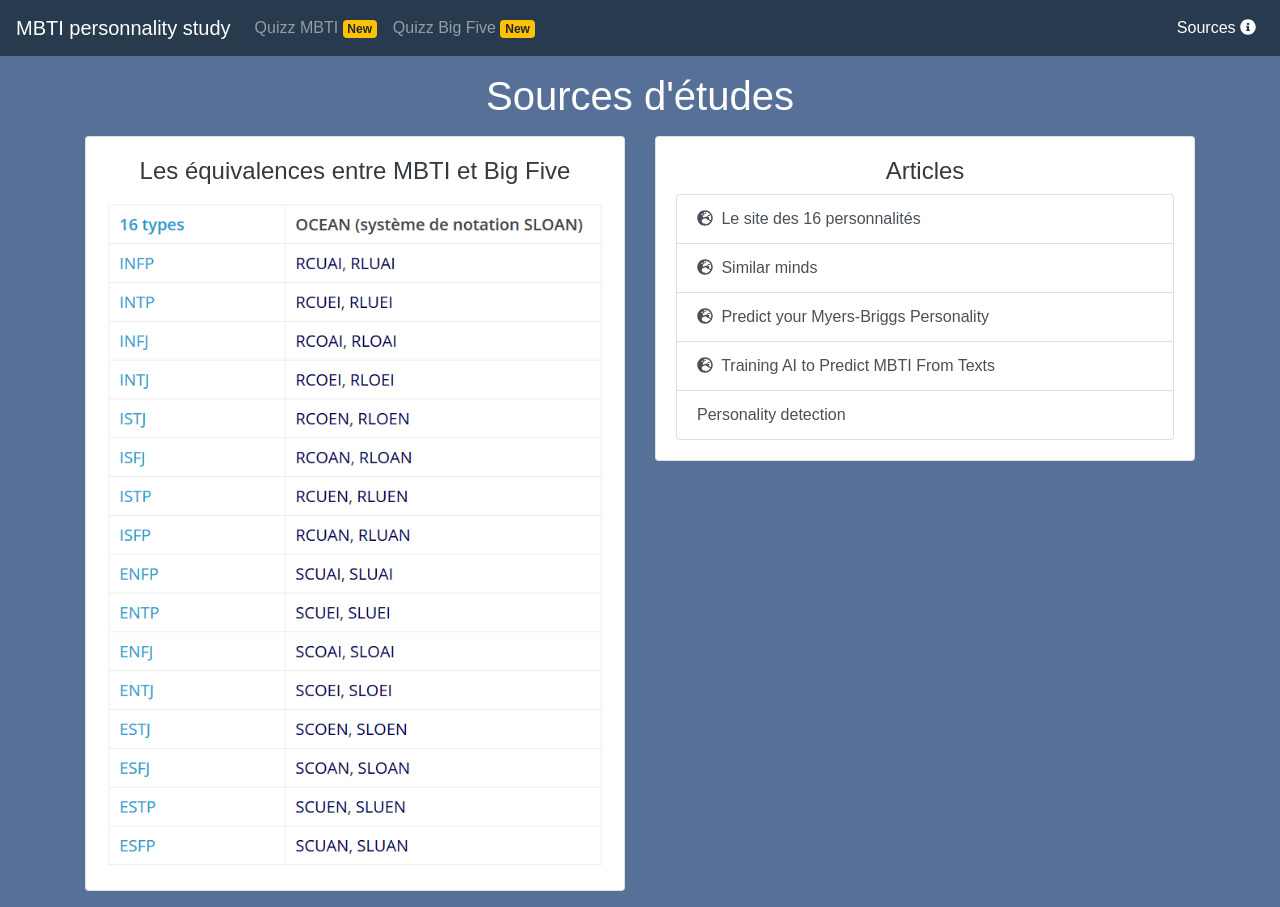
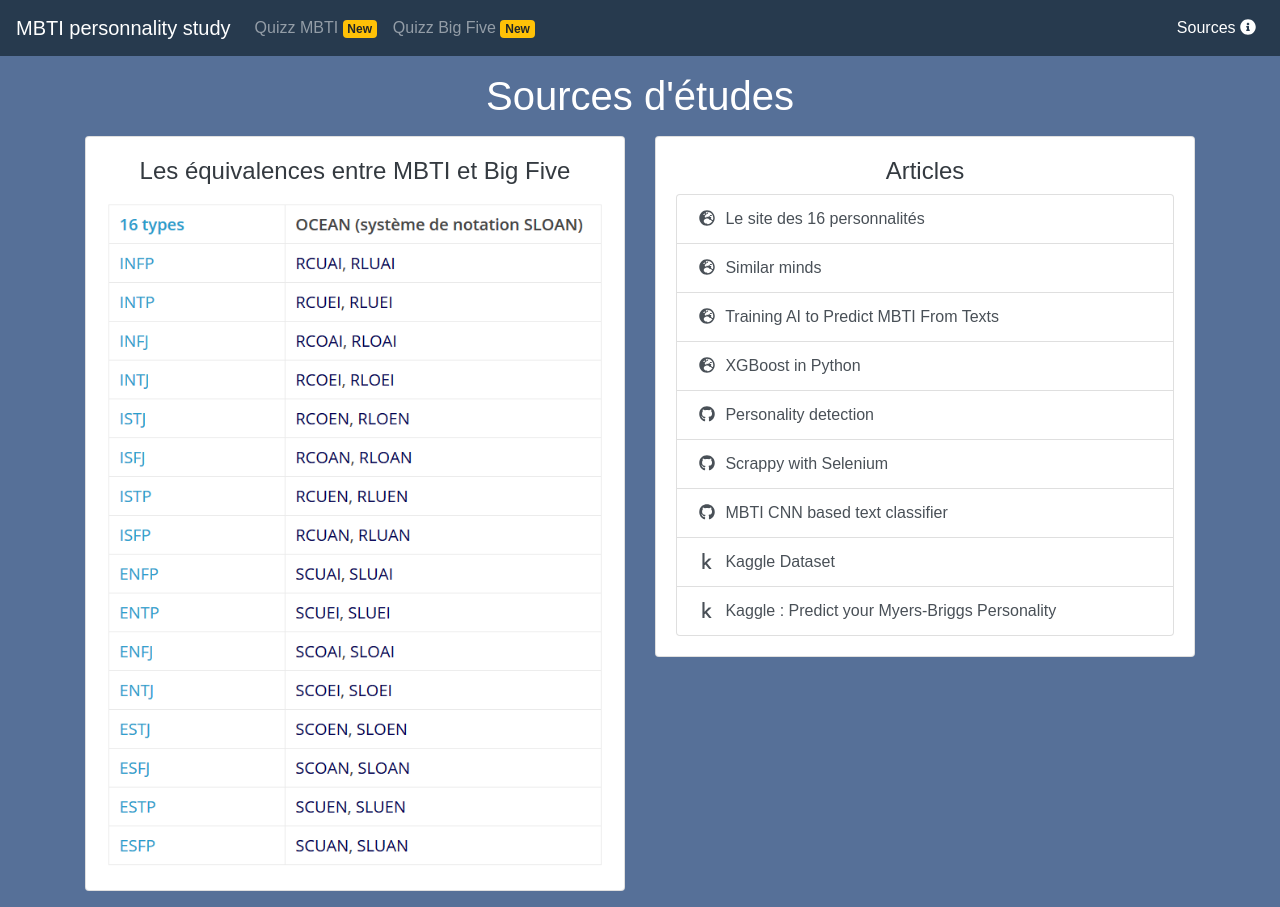
Before and after one commit to sunwize/pfe_5A_app, a Vue app: page /sources in a window 1280 px wide. Built offline with nearby package versions, Linux system fonts and the light colour scheme; a web font is replaced by a local one.

Commit message:
Added last sources

```diff
--- a/src/main.js
+++ b/src/main.js
@@ -7,6 +7,7 @@ import '../public/scss/global.scss'
 import BootstrapVue from 'bootstrap-vue'
 import { library } from '@fortawesome/fontawesome-svg-core'
 import { fas } from '@fortawesome/free-solid-svg-icons'
+import { fab } from '@fortawesome/free-brands-svg-icons'
 import { FontAwesomeIcon } from '@fortawesome/vue-fontawesome'
 
 import QuizzStatementMBTI from './components/QuizzStatementMBTI'
@@ -17,7 +18,7 @@ import HorizontalBars from './components/HorizontalBars'
 
 Vue.config.productionTip = false
 
-library.add(fas)
+library.add(fas, fab)
 
 Vue.use(BootstrapVue)
 
--- a/src/views/Sources.vue
+++ b/src/views/Sources.vue
@@ -14,7 +14,7 @@
               <h4 class="text-dark">Articles</h4>
               <b-list-group class="text-left">
                 <b-list-group-item v-for="source in sources" :key="source.link" :href="source.link">
-                  <icon class="mr-1" :icon="source.icon"></icon> {{ source.title }}
+                  <icon style="width: 20px" class="mr-1" :icon="source.icon"></icon> {{ source.title }}
                 </b-list-group-item>
               </b-list-group>
             </b-card>
@@ -32,9 +32,13 @@
         sources: [
           { title: 'Le site des 16 personnalités', icon: 'globe-europe', link: 'https://www.16personalities.com/fr/types-de-personnalite' },
           { title: 'Similar minds', icon: 'globe-europe', link: 'http://similarminds.com/global5/g5-jung.html' },
-          { title: 'Predict your Myers-Briggs Personality', icon: 'globe-europe', link: 'https://www.kaggle.com/stefanbergstein/byo-tweets-predict-your-myers-briggs-personality' },
           { title: 'Training AI to Predict MBTI From Texts', icon: 'globe-europe', link: 'https://medium.com/towards-artificial-intelligence/training-ai-to-predict-myers-briggs-personality-types-from-texts-d4e3d7baf17' },
-          { title: 'Personality detection', icon: 'github', link: 'https://github.com/SenticNet/personality-detection' },
+          { title: 'XGBoost in Python', icon: 'globe-europe', link: 'https://machinelearningmastery.com/xgboost-python-mini-course/' },
+          { title: 'Personality detection', icon: ['fab', 'github'], link: 'https://github.com/SenticNet/personality-detection' },
+          { title: 'Scrappy with Selenium', icon: ['fab', 'github'], link: 'https://github.com/clemfromspace/scrapy-selenium' },
+          { title: 'MBTI CNN based text classifier', icon: ['fab', 'github'], link: 'https://github.com/Neoanarika/MBTI?fbclid=IwAR1uXjPAhxXWrRX4_WxJigK3EGrY3URRhBr0-ocpzB4fgg9rSrGGZP0jQ54' },
+          { title: 'Kaggle Dataset', icon: ['fab', 'kaggle'], link: 'https://www.kaggle.com/datasnaek/mbti-type' },
+          { title: 'Kaggle : Predict your Myers-Briggs Personality', icon: ['fab', 'kaggle'], link: 'https://www.kaggle.com/stefanbergstein/byo-tweets-predict-your-myers-briggs-personality' },
         ]
       }
     }
```
Also changed, not shown: package.json (+4 -4 lines), 1 other file (tests, documents, lock files or other folders).
